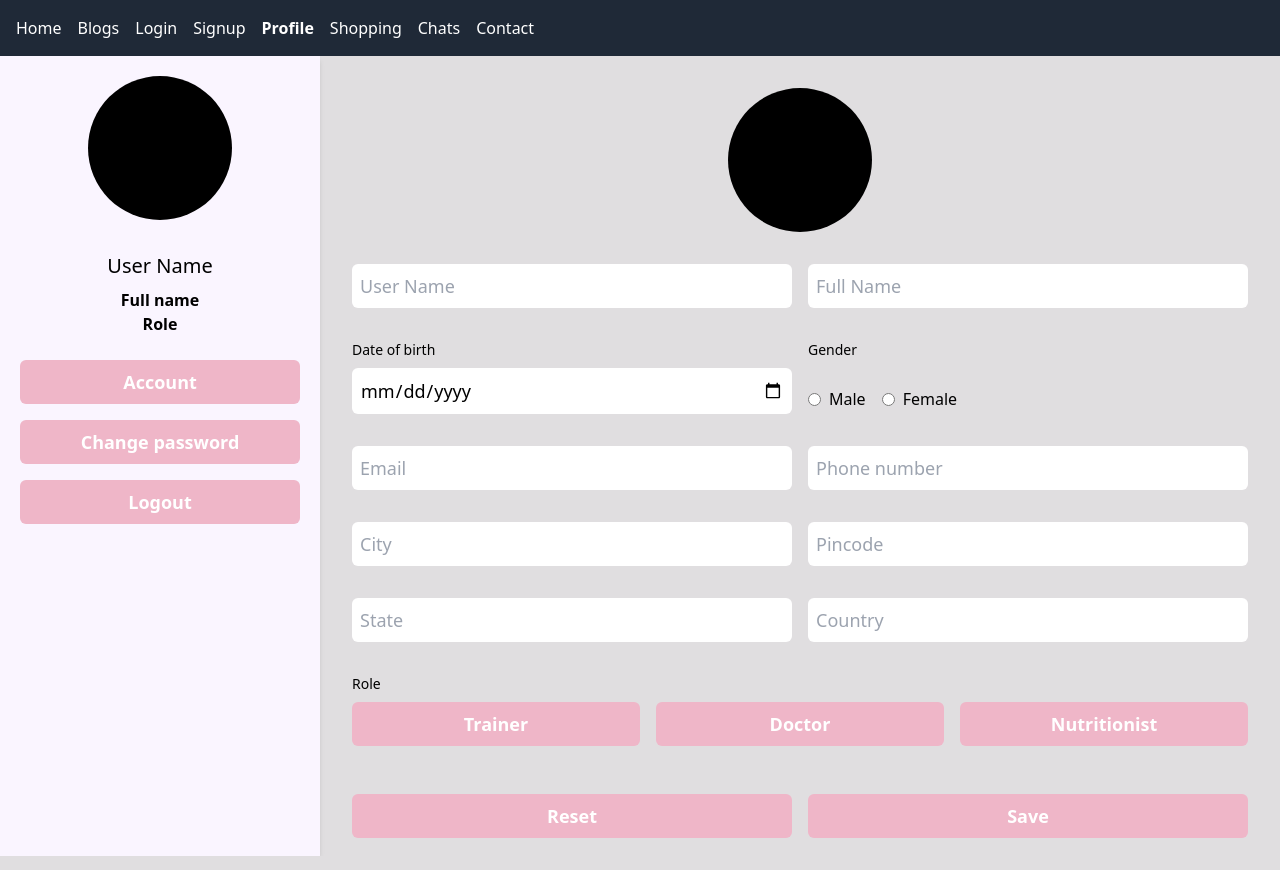
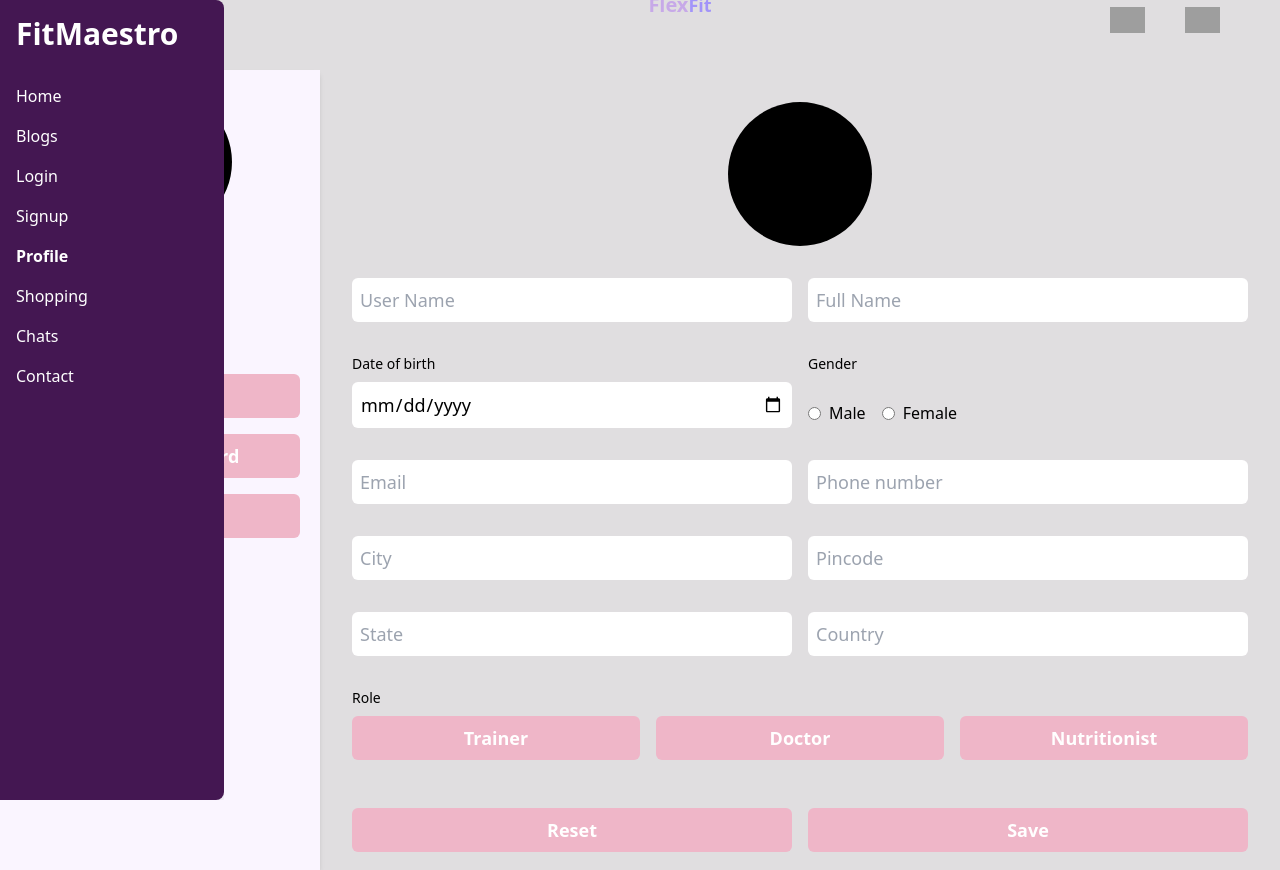
Before and after one commit to Adarsh-5454/Health-and-fitness-tracker, a React (Vite) app in the folder client/: page /profile in a window 1280 px wide. Built offline with nearby package versions, Linux system fonts and the light colour scheme; grey boxes are pictures that could not be loaded.

Commit message:
minor changes in sidebar and navbar

```diff
--- a/client/src/App.tsx
+++ b/client/src/App.tsx
@@ -4,7 +4,7 @@ import Navbar from "./components/Navbar/Navbar";
 import Home from "./pages/Home";
 import Contact from "./pages/Contact";
 import NotFound from "./pages/NotFound";
-// import Sidebar from "./components/Sidebar/Sidebar";
+import Sidebar from "./components/Sidebar/Sidebar";
 import Login from "./pages/AuthPages/Login";
 import Profile from "./pages/Profile";
 import Chats from "./pages/Chats";
@@ -17,7 +17,7 @@ function App() {
   return (
     <Router>
       <Navbar />
-      {/* <Sidebar /> */}
+      <Sidebar />
       <Routes>
         <Route path="/" element={<Home />} />
         <Route path="/login" element={<Login />} />
--- a/client/src/components/Navbar/Navbar.tsx
+++ b/client/src/components/Navbar/Navbar.tsx
@@ -1,83 +1,6 @@
-import { NavLink } from "react-router-dom";
-
 const Navbar = () => {
   return (
-    <nav className="">
-      <ul className="flex space-x-4 p-4 bg-gray-800 text-white">
-        <li>
-          <NavLink
-            to="/"
-            className={({ isActive }) => (isActive ? "font-bold" : "")}
-          >
-            Home
-          </NavLink>
-        </li>
-        <li>
-          <NavLink
-            to="/blogs"
-            className={({ isActive }) => (isActive ? "font-bold" : "")}
-          >
-            Blogs
-          </NavLink>
-        </li>
-        <li>
-          <NavLink
-            to="/login"
-            className={({ isActive }) => (isActive ? "font-bold" : "")}
-          >
-            Login
-          </NavLink>
-        </li>
-        <li>
-          <NavLink
-            to="/signup"
-            className={({ isActive }) => (isActive ? "font-bold" : "")}
-          >
-            Signup
-          </NavLink>
-        </li>
-        <li>
-          <NavLink
-            to="/profile"
-            className={({ isActive }) => (isActive ? "font-bold" : "")}
-          >
-            Profile
-          </NavLink>
-        </li>
-        <li>
-          <NavLink
-            to="/shopping"
-            className={({ isActive }) => (isActive ? "font-bold" : "")}
-          >
-            Shopping
-          </NavLink>
-        </li>
-        <li>
-          <NavLink
-            to="/chats"
-            className={({ isActive }) => (isActive ? "font-bold" : "")}
-          >
-            Chats
-          </NavLink>
-        </li>
-        <li>
-          <NavLink
-            to="/contact"
-            className={({ isActive }) => (isActive ? "font-bold" : "")}
-          >
-            Contact
-          </NavLink>
-        </li>
-      </ul>
-    </nav>
-  );
-};
-
-export default Navbar;
-
-{
-  /* Navigation Section
-      <div className="flex items-center justify-between h-[70px]">
+    <div className="flex items-center justify-between h-[70px] bg-transparent">
       <img
         className="ml-[60px] p-[5px]"
         src="src\assests\home\—Pngtree—fitness logo logo_7771764.png"
@@ -92,5 +15,8 @@ export default Navbar;
         <img src="generative.png" alt="" width="35px" />
         <img src="src\assests\home\profile.jpg" alt="" width="35px" />
       </div>
-      </div> */
-}
+    </div>
+  );
+};
+
+export default Navbar;
--- a/client/src/components/Sidebar/Sidebar.tsx
+++ b/client/src/components/Sidebar/Sidebar.tsx
@@ -10,45 +10,69 @@ const Sidebar = () => {
         <div className="mb-8">
           <h1 className="text-3xl font-semibold text-white">FitMaestro</h1>
         </div>
-        <ul>
-          <li className="nav-item">
+        <ul className="flex flex-col gap-4 text-white">
+          <li>
             <NavLink
-              to="/home"
-              className="flex items-center p-4 text-lg text-white transition-colors duration-300 rounded-lg hover:bg-white hover:bg-opacity-10"
+              to="/"
+              className={({ isActive }) => (isActive ? "font-bold" : "")}
             >
               Home
             </NavLink>
           </li>
-          <li className="nav-item">
+          <li>
+            <NavLink
+              to="/blogs"
+              className={({ isActive }) => (isActive ? "font-bold" : "")}
+            >
+              Blogs
+            </NavLink>
+          </li>
+          <li>
+            <NavLink
+              to="/login"
+              className={({ isActive }) => (isActive ? "font-bold" : "")}
+            >
+              Login
+            </NavLink>
+          </li>
+          <li>
+            <NavLink
+              to="/signup"
+              className={({ isActive }) => (isActive ? "font-bold" : "")}
+            >
+              Signup
+            </NavLink>
+          </li>
+          <li>
             <NavLink
               to="/profile"
-              className="flex items-center p-4 text-lg text-white transition-colors duration-300 rounded-lg hover:bg-white hover:bg-opacity-10"
+              className={({ isActive }) => (isActive ? "font-bold" : "")}
             >
               Profile
             </NavLink>
           </li>
-          <li className="nav-item">
+          <li>
             <NavLink
-              to="/schedule"
-              className="flex items-center p-4 text-lg text-white transition-colors duration-300 rounded-lg hover:bg-white hover:bg-opacity-10"
+              to="/shopping"
+              className={({ isActive }) => (isActive ? "font-bold" : "")}
             >
-              Schedule
+              Shopping
             </NavLink>
           </li>
-          <li className="nav-item">
+          <li>
             <NavLink
-              to="/activities"
-              className="flex items-center p-4 text-lg text-white transition-colors duration-300 rounded-lg hover:bg-white hover:bg-opacity-10"
+              to="/chats"
+              className={({ isActive }) => (isActive ? "font-bold" : "")}
             >
-              Activities
+              Chats
             </NavLink>
           </li>
-          <li className="nav-item">
+          <li>
             <NavLink
-              to="/settings"
-              className="flex items-center p-4 text-lg text-white transition-colors duration-300 rounded-lg hover:bg-white hover:bg-opacity-10"
+              to="/contact"
+              className={({ isActive }) => (isActive ? "font-bold" : "")}
             >
-              Settings
+              Contact
             </NavLink>
           </li>
         </ul>
```
Lines whose indentation alone changed are shown as unchanged.
